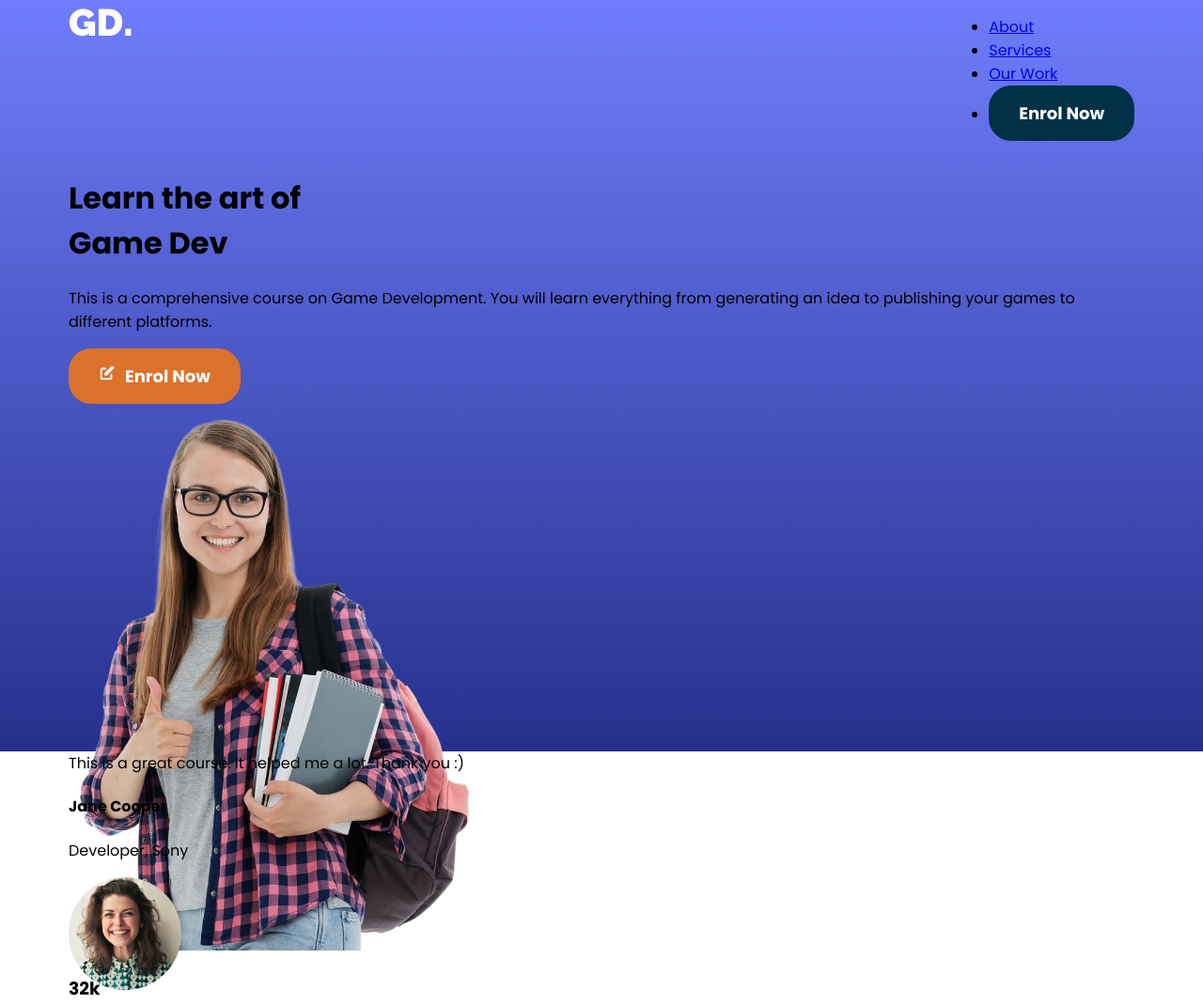
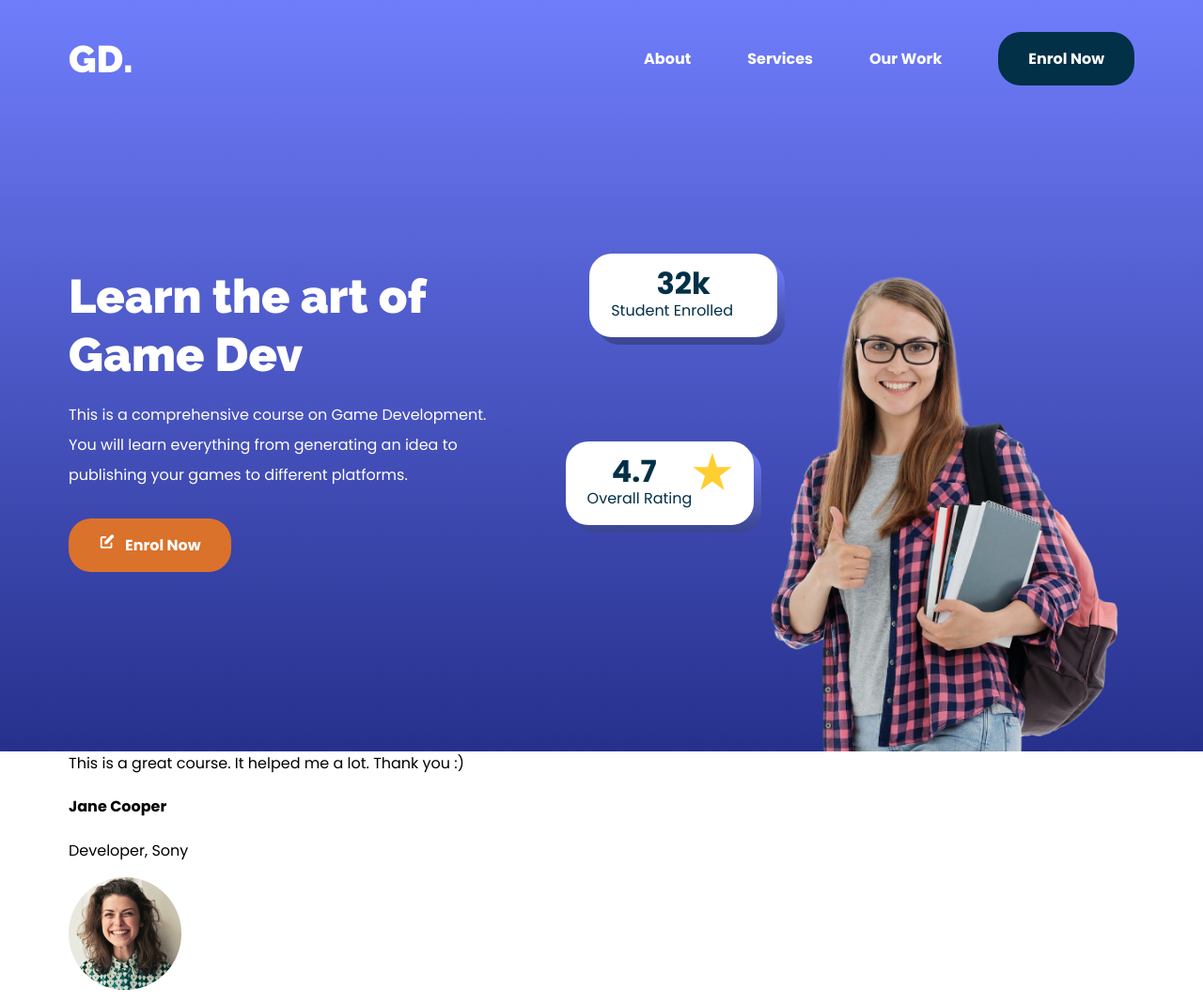
Before and after one commit to ummemohona/Responsive-webpage, a plain HTML site: page index.html in a window 1280 px wide. Shown: the top 1070 px of the page at 94% size. Drawn offline with Linux system fonts and the light colour scheme.

Commit message:
Style added for hero section

```diff
--- a/styles.css
+++ b/styles.css
@@ -30,7 +30,7 @@ body {
     border-radius: 24px;
     color: #fff;
     display: inline-block;
-    font-size: 18px;
+    font-size: 16px;
     font-weight: bold;
     text-decoration: none;
     position: relative;
@@ -67,6 +67,11 @@ header {
 nav {
     display: flex;
     justify-content: space-between;
+    align-items: center;
+    position: fixed;
+    width: 1134px;
+    top:34px;
+    z-index: 100;
 }
 
 nav .logo {
@@ -76,3 +81,127 @@ nav .logo {
     font-size: 40px;
 
 }
+
+nav ul {
+    display: flex;
+    align-items: center;
+    gap: 60px;
+    list-style: none;
+    margin: 0;
+}
+
+nav ul li a {
+    font-family: "poppins", sans-serif ;
+    font-weight: bold;
+    font-size: 16px;
+    color:#fff;
+    text-decoration: none;
+}
+
+/* Hero section */
+
+.hero-section{
+    display: flex;
+    height: 100vh;
+    width: 100%;
+    align-items: center;
+    justify-content: space-between;
+    padding-top: 60px;
+}
+
+.hero-section .left h1 {
+    color: #fff;
+    font-family: "Raleway" , sans-serif ;
+    font-weight: 900;
+    font-size: 50px;
+    line-height: 125%;
+    margin-bottom: 0;
+}
+
+.hero-section .left p {
+    color: #fff;
+    font-family: "Poppins", sans-serif;
+    font-weight: normal;
+    font-size: 16px;
+    line-height: 200%;
+    margin-bottom: 30px;
+    width: 457px;
+
+
+}
+
+.hero-section .left {
+    flex: 1;
+}
+
+
+.hero-section .right {
+    align-self: flex-end;
+}
+
+.hero-section .right img{
+    height: 520px;
+    vertical-align: middle;
+}
+
+/* Achivement-cards */
+
+.achivement-card {
+   position: absolute;
+   min-width: 200px;
+
+}
+.achivement-card .content {
+    border-radius: 24px;
+    background: #fff;
+    padding: 8px 23px;
+    z-index: 10;
+    position: relative;
+}
+
+.achivement-card.student-enrolled {
+    left: 49%;
+    top: 270px;
+}
+
+.achivement-card.overall-rating {
+    left: 47%;
+    top: 470px;
+}
+
+.achivement-card .content div {
+    display: flex;
+    align-items: center;
+    gap: 12px;
+
+}
+
+.achivement-card h3 {
+    font-family: "Poppins", sans-serif;
+    font-weight: bold;
+    font-size: 32px;
+    color: var(--dark-blue-color);
+    margin: 0;
+    text-align: center;
+    width: 100%;
+}
+
+.achivement-card p {
+    font-family: "Poppins", sans-serif;
+    font-weight: normal;
+    font-size: 16px;
+    color: var(--dark-blue-color);
+    margin-top:-8px ;
+    margin-bottom: 8px;
+}
+
+.achivement-card .bg{
+    position: absolute;
+    height: 100%;
+    width: 100%;
+    background:linear-gradient(180deg, #6F7DFB 0%, #3B448F 100%);
+    border-radius: 24px;
+    top: 8px;
+    left: 8px;
+    z-index: 2;
+}
```
